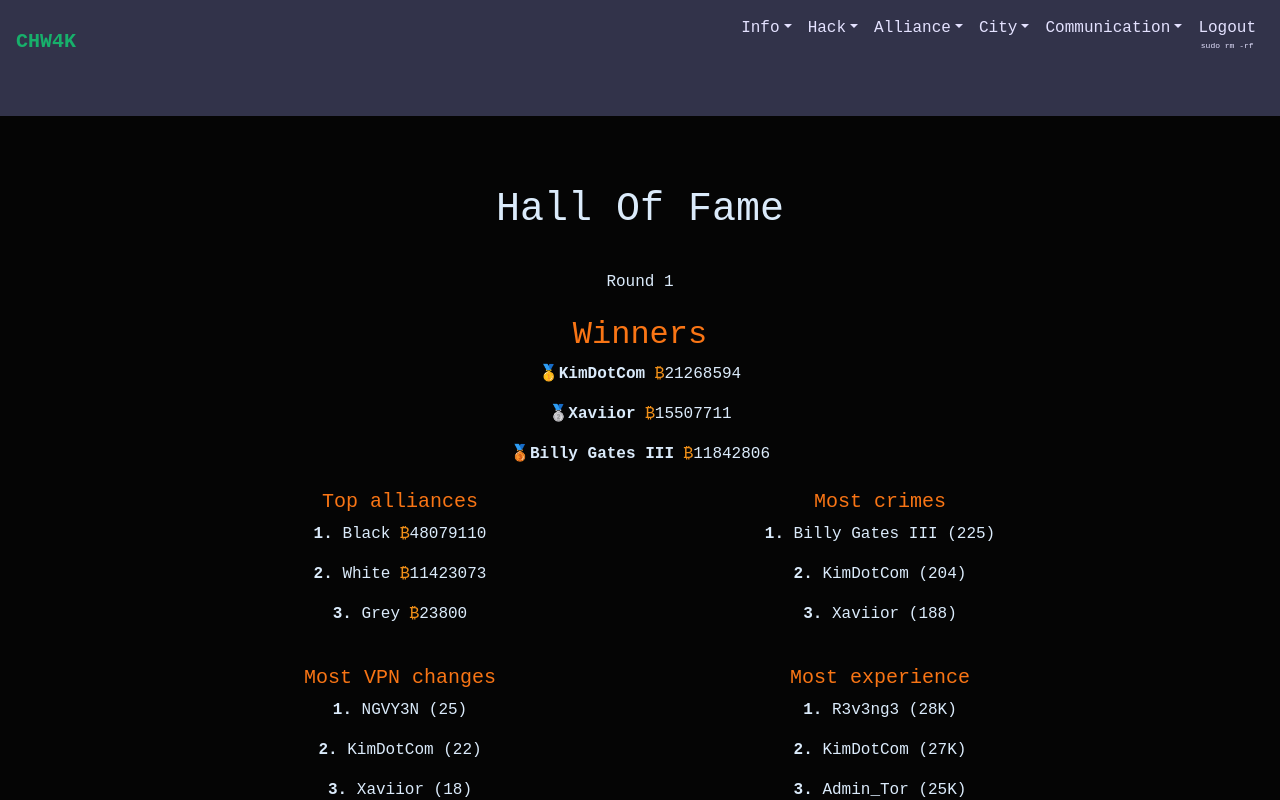
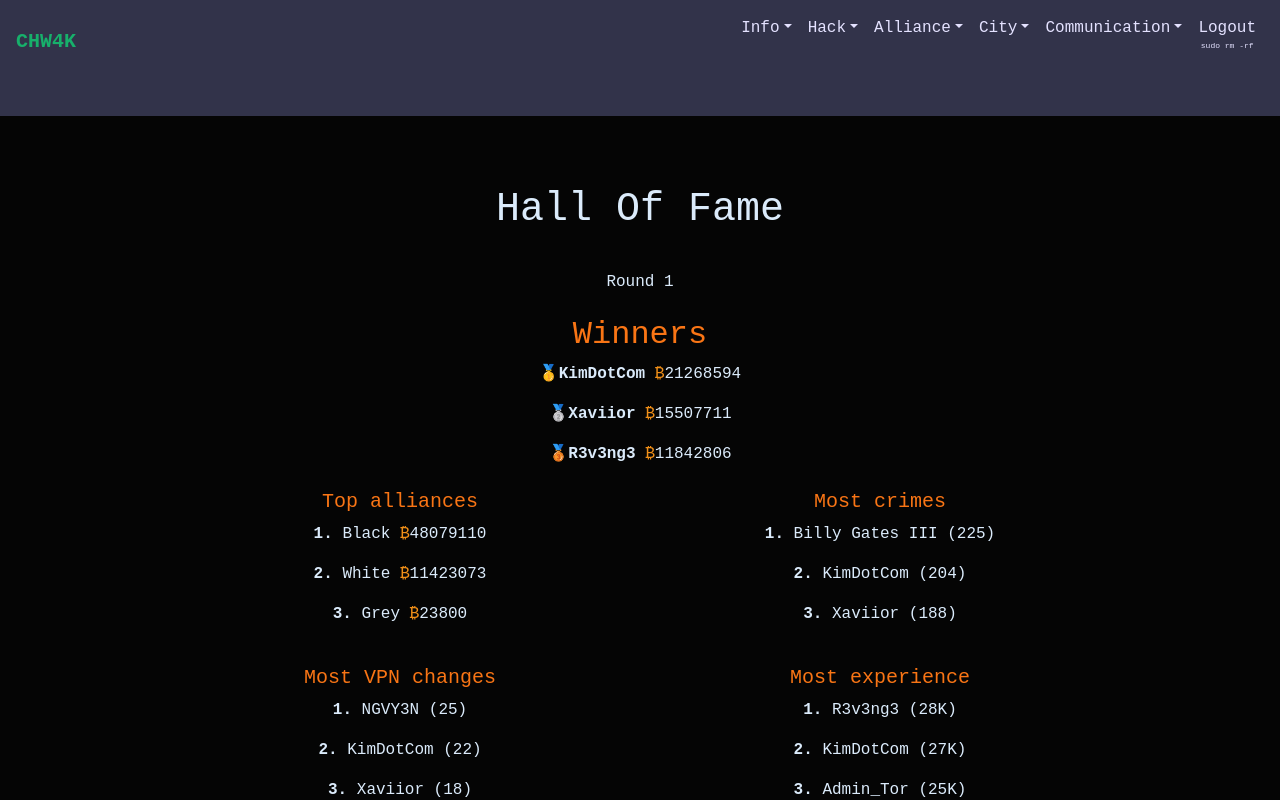
Before and after one commit to Ojself/cyberwarfare4k, a React (Create React App) app in the folder client/: page /hall-of-fame in a window 1280 px wide. Shown: the top 800 px of the page. Built offline with nearby package versions, Linux system fonts and the light colour scheme; no server answers.

Commit message:
Fix hall of fame

```diff
--- a/client/src/components/pages/HallOfFame.jsx
+++ b/client/src/components/pages/HallOfFame.jsx
@@ -19,7 +19,7 @@ const HallOfFame = () => {
               15507711
             </p>
             <p>
-              🥉<strong>Billy Gates III</strong>{" "}
+              🥉<strong>R3v3ng3</strong>{" "}
               <span style={{ color: "#F08F18" }}>&#8383;</span>
               11842806
             </p>
```
Also changed, not shown: 1 other file (tests, documents, lock files or other folders).
